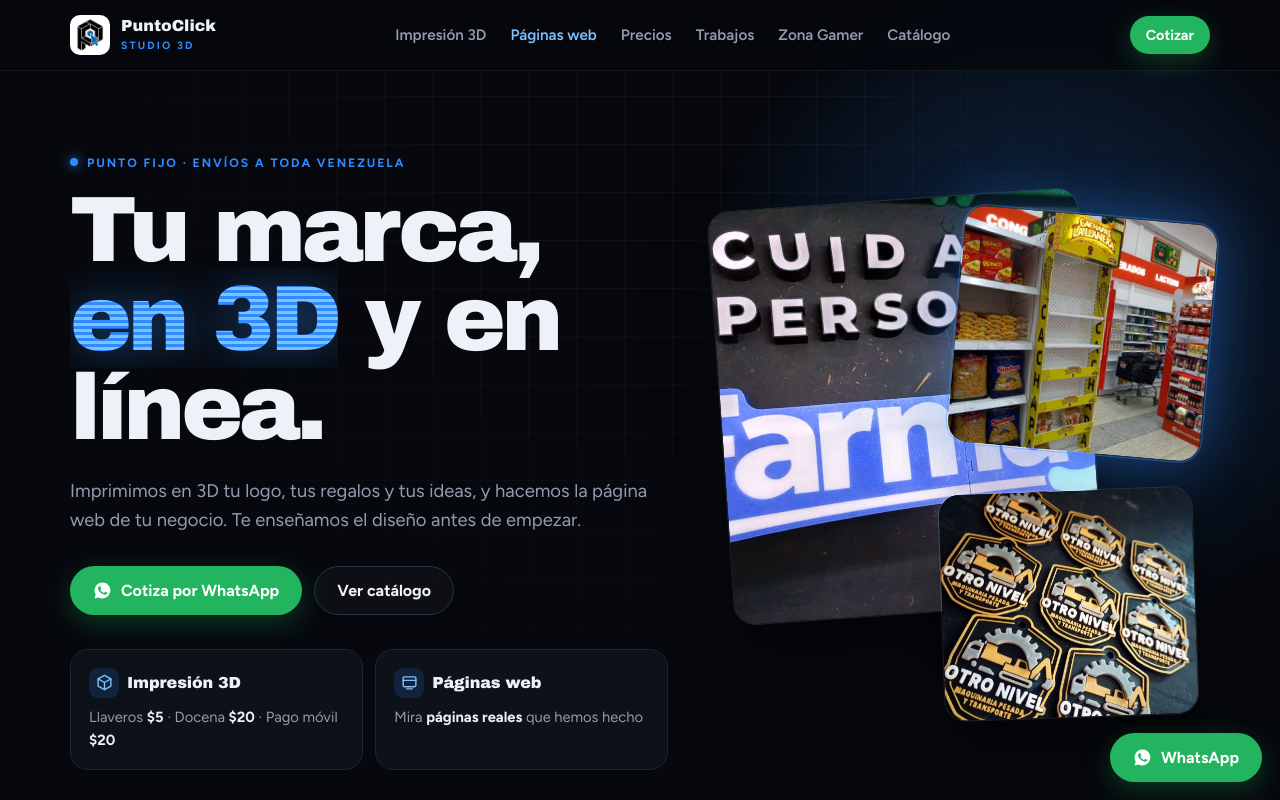
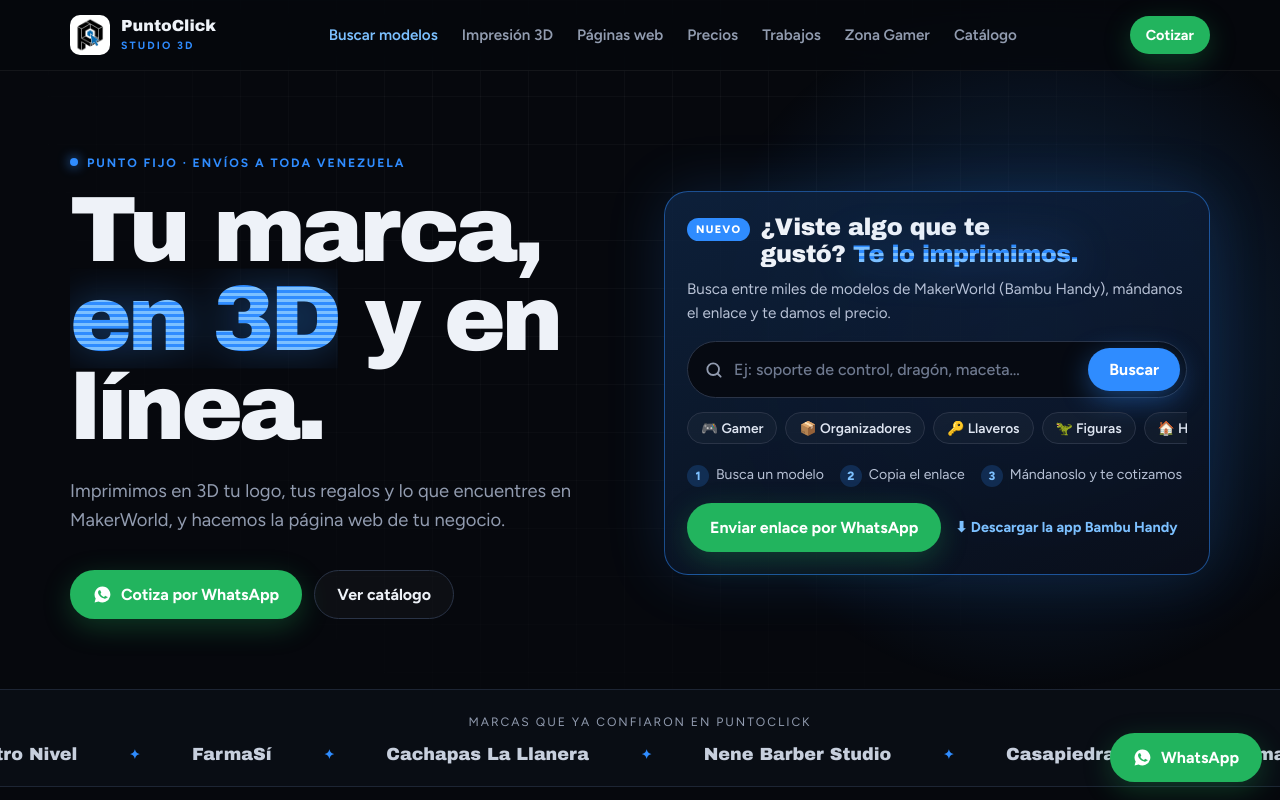
Before and after one commit to eduardorafael794-afk/puntoclick-web, a plain HTML site: page index.html in a window 1280 px wide. Shown: the top 800 px of the page. Drawn offline with Linux system fonts and the light colour scheme; a web font is replaced by a local one.

Commit message:
Hero: buscador de modelos de MakerWorld con categorías y cotización por WhatsApp
Co-Authored-By: Claude Opus 5.5 <noreply@anthropic.com>
Claude-Session: https://claude.ai/code/session_01Q5zXEvi66u3CXzaPq4U1MU

```diff
--- a/index.html
+++ b/index.html
@@ -75,7 +75,11 @@ nav a.hl{color:var(--blue-2)}
 /* hero */
 .hero{position:relative;padding:76px 0 70px}
 .hero::after{content:"";position:absolute;right:-12%;top:-20%;width:62vw;height:62vw;max-width:820px;max-height:820px;z-index:-1;background:radial-gradient(circle,rgba(47,140,255,.26),transparent 62%)}
-.hero-grid{display:grid;grid-template-columns:1.1fr .9fr;gap:52px;align-items:center}
+.hero-grid{display:grid;grid-template-columns:1fr 1fr;gap:48px;align-items:center}
+.hero-grid>*{min-width:0}
+.hero-grid{grid-template-areas:"text mw" "ctas mw";row-gap:0}
+.hero-text{grid-area:text;align-self:end}.hero-ctas{grid-area:ctas;align-self:start;margin-top:4px}.mw{grid-area:mw}
+.hero .sub{margin-bottom:26px}
 .hero h1{font-size:clamp(2.8rem,7.4vw,5.8rem);font-weight:800;letter-spacing:-.045em;line-height:.96}
 .hero .sub{font-size:1.15rem;margin:24px 0 30px}
 .print{animation:print 1.3s cubic-bezier(.2,.7,.2,1) both}
@@ -102,6 +106,32 @@ nav a.hl{color:var(--blue-2)}
 .stack:hover .b{transform:rotate(8deg) translateY(-8px)}
 @media (max-width:920px){.hero-grid{grid-template-columns:1fr}.hero{padding-top:36px}.stack{max-width:500px;width:100%;margin:10px auto 0}}
 @media (max-width:520px){.services{grid-template-columns:1fr}}
+
+
+/* MakerWorld search in hero */
+.mw{max-width:600px;justify-self:end;width:100%;background:linear-gradient(160deg,rgba(15,36,67,.85),rgba(10,15,26,.9));border:1px solid rgba(47,140,255,.5);border-radius:24px;padding:22px;box-shadow:0 0 60px rgba(47,140,255,.16)}
+.mw-head{display:flex;align-items:flex-start;gap:10px}
+.mw-badge{flex:none;font:800 .68rem var(--body);letter-spacing:.12em;text-transform:uppercase;background:var(--blue);color:#fff;padding:5px 9px;border-radius:999px;margin-top:4px}
+.mw h2{font-size:clamp(1.15rem,2.4vw,1.5rem);line-height:1.15}
+.mw-sub{color:#b8c2d6;font-size:.95rem;margin-top:8px}
+.mw-search{display:flex;align-items:center;gap:10px;margin-top:16px;background:#060a12;border:1px solid var(--line-2);border-radius:999px;padding:6px 6px 6px 16px;transition:border-color .2s,box-shadow .2s}
+.mw-search:focus-within{border-color:var(--blue);box-shadow:0 0 0 4px rgba(47,140,255,.15)}
+.mw-search svg{width:20px;height:20px;color:var(--muted);flex:none}
+.mw-search input{flex:1;min-width:0;background:transparent;border:0;outline:0;color:var(--text);font:500 1rem var(--body);padding:8px 0}
+.mw-search input::placeholder{color:#6f7a90}
+.mw-search .btn{padding:11px 20px}
+.mw-chips{display:flex;gap:8px;margin-top:14px;overflow-x:auto;padding-bottom:4px;scrollbar-width:none}
+.mw-chips::-webkit-scrollbar{display:none}
+.mw-chip{flex:none;text-decoration:none;font:600 .86rem var(--body);color:#dfe6f2;border:1px solid var(--line-2);background:rgba(255,255,255,.03);border-radius:999px;padding:7px 13px;transition:border-color .2s,background .2s}
+.mw-chip:hover{border-color:var(--blue);background:rgba(47,140,255,.12)}
+.mw-steps{list-style:none;padding:0;margin:16px 0 0;display:flex;flex-wrap:wrap;gap:8px 16px;font-size:.88rem;color:#b8c2d6}
+.mw-steps li{display:flex;align-items:center;gap:7px}
+.mw-steps b{width:22px;height:22px;border-radius:50%;display:grid;place-items:center;background:rgba(47,140,255,.2);color:var(--blue-2);font:800 .75rem var(--body)}
+.mw-cta{display:flex;align-items:center;gap:14px;flex-wrap:wrap;margin-top:16px}
+.mw-app{font-weight:700;font-size:.9rem;color:var(--blue-2);text-decoration:none}
+.mw-app:hover{text-decoration:underline}
+@media (max-width:920px){.mw{justify-self:stretch;max-width:none}.hero-grid{grid-template-areas:"text" "mw" "ctas";row-gap:22px}}
+@media (max-width:520px){.mw{padding:18px}.mw-search .btn{padding:10px 14px}.mw-cta .btn{width:100%}}
 
 /* marquee */
 .marquee{border-block:1px solid var(--line);padding:22px 0;overflow:hidden;background:rgba(13,17,26,.6)}
@@ -315,8 +345,9 @@ dialog p{color:#fff;text-align:center;margin-top:12px;font-weight:600}
       <span>PuntoClick<small>STUDIO 3D</small></span>
     </a>
     <nav aria-label="Secciones">
+      <a href="#modelos" class="hl">Buscar modelos</a>
       <a href="#negocios">Impresión 3D</a>
-      <a href="#web" class="hl">Páginas web</a>
+      <a href="#web">Páginas web</a>
       <a href="#precios">Precios</a>
       <a href="#trabajos">Trabajos</a>
       <a href="#gamer">Zona Gamer</a>
@@ -327,7 +358,7 @@ dialog p{color:#fff;text-align:center;margin-top:12px;font-weight:600}
     </div>
   </div>
   <div class="qnav" aria-label="Secciones">
-    <a href="#negocios">Impresión 3D</a><a href="#web">Páginas web</a><a href="#precios">Precios</a><a href="#trabajos">Trabajos</a><a href="#gamer">Gamer</a><a href="/catalogo/">Catálogo</a><a href="#envios">Envíos</a>
+    <a href="#modelos">Buscar modelos</a><a href="#negocios">Impresión 3D</a><a href="#web">Páginas web</a><a href="#precios">Precios</a><a href="#trabajos">Trabajos</a><a href="#gamer">Gamer</a><a href="/catalogo/">Catálogo</a><a href="#envios">Envíos</a>
   </div>
 </header>
 
@@ -336,33 +367,34 @@ dialog p{color:#fff;text-align:center;margin-top:12px;font-weight:600}
   <!-- HERO -->
   <section class="hero">
     <div class="wrap hero-grid">
-      <div>
+      <div class="hero-text">
         <span class="tag">Punto Fijo · Envíos a toda Venezuela</span>
         <h1>Tu marca,<br><span class="layers print">en 3D</span> y en línea.</h1>
-        <p class="sub">Imprimimos en 3D tu logo, tus regalos y tus ideas, y hacemos la página web de tu negocio. Te enseñamos el diseño antes de empezar.</p>
-        <div class="ctas">
+        <p class="sub">Imprimimos en 3D tu logo, tus regalos y lo que encuentres en MakerWorld, y hacemos la página web de tu negocio.</p>
+
+      </div>
+        <div class="ctas hero-ctas">
           <a class="btn btn-wa wa" data-msg="Hola PuntoClick, quiero cotizar un trabajo." href="https://wa.me/584246798857">
             <svg viewBox="0 0 24 24" fill="currentColor" aria-hidden="true"><path d="M12 2a10 10 0 0 0-8.6 15.1L2 22l5-1.3A10 10 0 1 0 12 2Zm5.3 14.1c-.2.6-1.3 1.2-1.8 1.2-.5.1-1 .1-3.3-.8-2.8-1.1-4.6-4-4.7-4.2-.1-.2-1.1-1.5-1.1-2.9s.7-2.1 1-2.4c.3-.3.6-.3.8-.3h.6c.2 0 .4 0 .6.5l.9 2.1c.1.2.1.4 0 .6l-.4.6-.4.4c-.1.2-.3.3-.1.6.2.3.8 1.3 1.7 2.1 1.2 1 2.1 1.4 2.4 1.5.3.1.5.1.6-.1l.9-1.1c.2-.3.4-.2.7-.1l2 1c.3.1.5.2.5.3.1.2.1.7-.1 1.3Z"/></svg>
             Cotiza por WhatsApp
           </a>
           <a class="btn btn-ghost" href="/catalogo/">Ver catálogo</a>
         </div>
-        <div class="services">
-          <a class="svc" href="#negocios">
-            <b><i><svg viewBox="0 0 24 24" fill="none" stroke="currentColor" stroke-width="2" stroke-linecap="round" stroke-linejoin="round"><path d="M12 2 3 7v10l9 5 9-5V7z"/><path d="m3 7 9 5 9-5M12 12v10"/></svg></i>Impresión 3D</b>
-            <span>Llaveros <em>$5</em> · Docena <em>$20</em> · Pago móvil <em>$20</em></span>
-          </a>
-          <a class="svc" href="#web">
-            <b><i><svg viewBox="0 0 24 24" fill="none" stroke="currentColor" stroke-width="2" stroke-linecap="round" stroke-linejoin="round"><rect x="3" y="4" width="18" height="14" rx="2"/><path d="M3 9h18M8 21h8"/></svg></i>Páginas web</b>
-            <span>Mira <em>páginas reales</em> que hemos hecho</span>
-          </a>
+      <div class="mw" id="modelos">
+          <div class="mw-head"><span class="mw-badge">Nuevo</span><h2>¿Viste algo que te gustó? <span class="layers">Te lo imprimimos.</span></h2></div>
+          <p class="mw-sub">Busca entre miles de modelos de MakerWorld (Bambu Handy), mándanos el enlace y te damos el precio.</p>
+          <form class="mw-search" id="mwForm" role="search">
+            <svg viewBox="0 0 24 24" fill="none" stroke="currentColor" stroke-width="2.2" stroke-linecap="round" aria-hidden="true"><circle cx="11" cy="11" r="7"/><path d="m20 20-3.5-3.5"/></svg>
+            <input id="mwQ" type="search" placeholder="Ej: soporte de control, dragón, maceta…" aria-label="Buscar modelos para imprimir" autocomplete="off">
+            <button type="submit" class="btn btn-blue">Buscar</button>
+          </form>
+          <div class="mw-chips" aria-label="Categorías populares"><a class="mw-chip" href="https://makerworld.com/en/search/models?keyword=controller%20stand" target="_blank" rel="noopener">🎮 Gamer</a><a class="mw-chip" href="https://makerworld.com/en/search/models?keyword=desk%20organizer" target="_blank" rel="noopener">📦 Organizadores</a><a class="mw-chip" href="https://makerworld.com/en/search/models?keyword=keychain" target="_blank" rel="noopener">🔑 Llaveros</a><a class="mw-chip" href="https://makerworld.com/en/search/models?keyword=figure" target="_blank" rel="noopener">🦖 Figuras</a><a class="mw-chip" href="https://makerworld.com/en/search/models?keyword=home%20decor" target="_blank" rel="noopener">🏠 Hogar</a><a class="mw-chip" href="https://makerworld.com/en/search/models?keyword=christmas" target="_blank" rel="noopener">🎄 Navidad</a><a class="mw-chip" href="https://makerworld.com/en/search/models?keyword=phone%20stand" target="_blank" rel="noopener">📱 Celular</a><a class="mw-chip" href="https://makerworld.com/en/search/models?keyword=planter" target="_blank" rel="noopener">🪴 Macetas</a><a class="mw-chip" href="https://makerworld.com/en/search/models?keyword=toy" target="_blank" rel="noopener">🧸 Juguetes</a><a class="mw-chip" href="https://makerworld.com/en/search/models?keyword=tool%20holder" target="_blank" rel="noopener">🛠️ Herramientas</a></div>
+          <ol class="mw-steps"><li><b>1</b>Busca un modelo</li><li><b>2</b>Copia el enlace</li><li><b>3</b>Mándanoslo y te cotizamos</li></ol>
+          <div class="mw-cta">
+            <a class="btn btn-wa wa" data-msg="Hola PuntoClick, quiero cotizar este modelo: " href="https://wa.me/584246798857">Enviar enlace por WhatsApp</a>
+            <a class="mw-app" href="https://bambulab.com/en/download/app" target="_blank" rel="noopener">⬇ Descargar la app Bambu Handy</a>
+          </div>
         </div>
-      </div>
-      <div class="stack" aria-hidden="true">
-        <figure class="a"><img src="img/letras-farmasi.jpg" alt=""></figure>
-        <figure class="b"><img src="img/exhibidor-cachapas.jpg" alt=""></figure>
-        <figure class="c"><img src="img/llavero-otronivel.jpg" alt=""></figure>
-      </div>
     </div>
   </section>
 
@@ -725,6 +757,10 @@ document.querySelectorAll('a.wa').forEach(function(a){
   a.href=WA+(m?'?text='+encodeURIComponent(m):'');
   a.target='_blank';a.rel='noopener';
 });
+
+var mwF=document.getElementById('mwForm');
+if(mwF){mwF.addEventListener('submit',function(e){e.preventDefault();var q=document.getElementById('mwQ').value.trim();
+  var u='https://makerworld.com/en/search/models'+(q?'?keyword='+encodeURIComponent(q):'');window.open(u,'_blank','noopener');});}
 var fbtns=document.querySelectorAll('.filters button'),items=document.querySelectorAll('.gal button');
 fbtns.forEach(function(b){
   b.addEventListener('click',function(){
```
